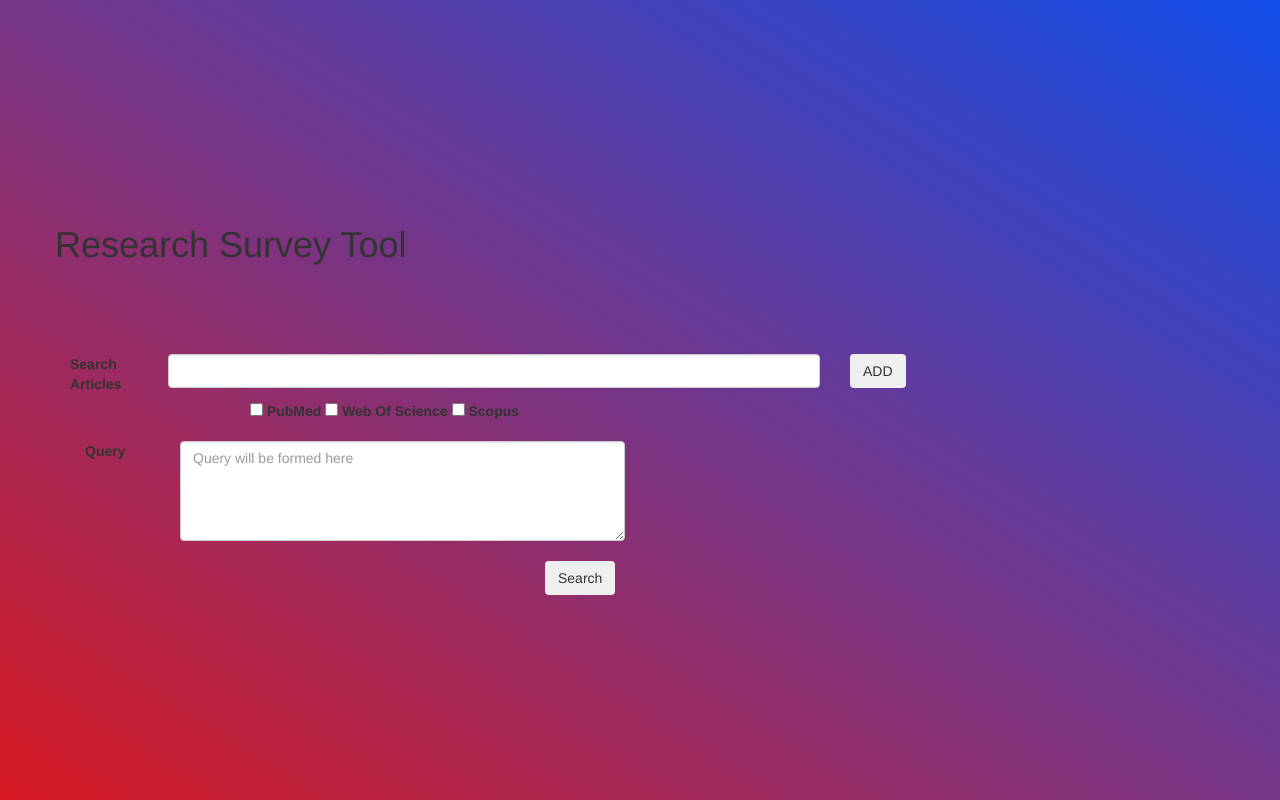
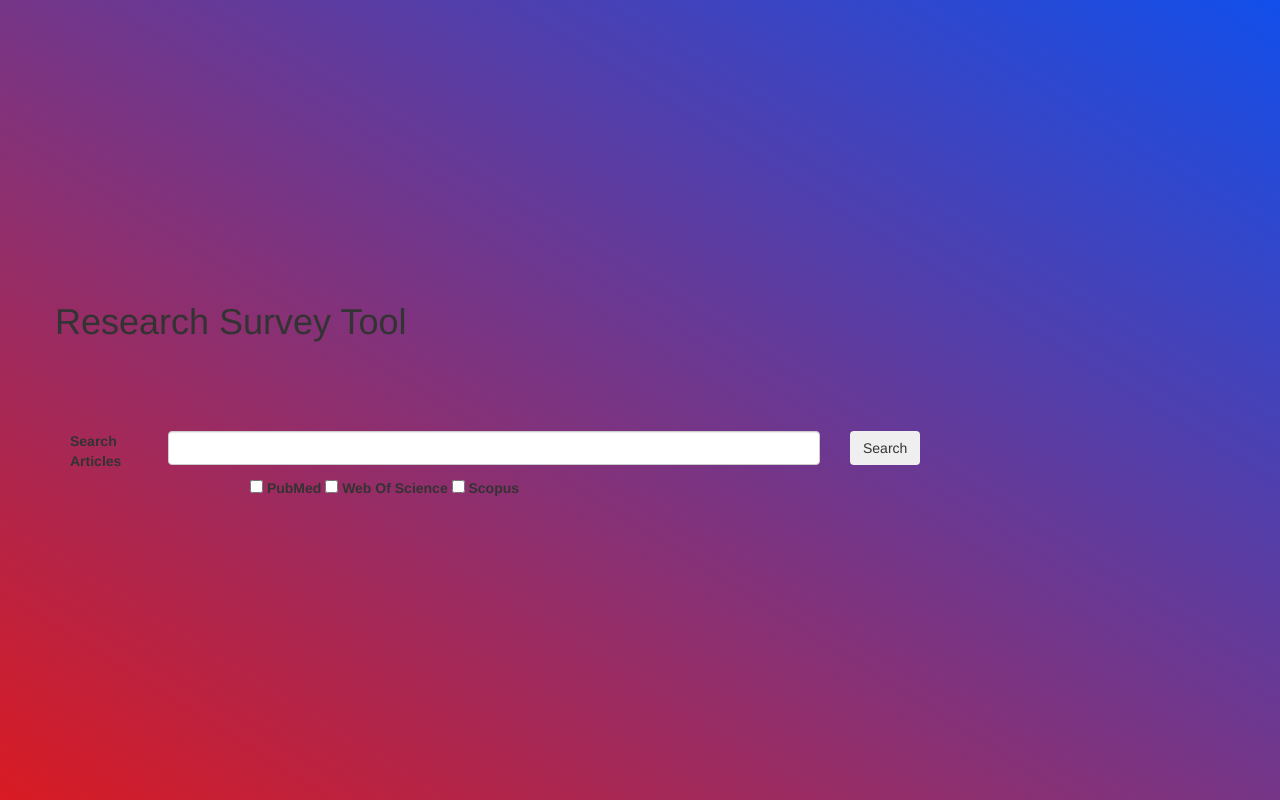
Before and after one commit to Kanth16/Scintific-Survey-Automation, a Flask app: page / in a window 1280 px wide. Run offline with Flask 2, Linux system fonts and the light colour scheme; some libraries are stand-ins or nearby versions.

Commit message:
updated index file

```diff
--- a/templates/index.html
+++ b/templates/index.html
@@ -7,33 +7,22 @@
 
 {% block content %}
 
+<form method="post">
 
-  <form method="post">
-    <h1> Research Survey Tool </h1>
-  </br>
+<h1> Research Survey Tool </h1>
 </br>
 </br>
 </br>
-
+</br>
     <div class="container text-left">
         <div class="row mb-3">
             <label for="SearchArticles" class="col-sm-1 col-form-label">Search Articles</label>
             <div class="col-sm-7">
-                <input type="text" class="form-control" name="SearchArticles">
+                <input type="text" class="form-control" name="data">
             </div>
                 <div class="col-sm-1">
-                    <div class="dropdown">
-                        <button class="btn btn-secondary dropdown-toggle" type="button" data-toggle="dropdown" aria-expanded="false">
-                        ADD
-                        </button>
-                        <ul class="dropdown-menu">
-                        <li><a class="dropdown-item" href="#">Add with AND</a></li>
-                        <li><a class="dropdown-item" href="#">Add with OR</a></li>
-                        <li><a class="dropdown-item" href="#">Add with NOT</a></li>
-                        </ul>
-                    </div>
+                    <button class="btn btn-outline-success" type="submit" >Search</button>
                 </div>
-            </div>
         </div>
     </div>
 
@@ -58,21 +47,8 @@
             </div>
     </div>
 
-    <div class="container text-left">
-        <label for="Query" class="col-sm-1 col-form-label">Query</label>
-        <div class="form-floating">
-            <div class="col-sm-5">
-                <textarea name="data" class="form-control" placeholder="Query will be formed here" id="QueryForSearch" style="height: 100px"></textarea>
-            </div>
-        </div>
-    </div>
-    <div class="container">
-        <div>
-            </br>
-            <div class="col-sm-5"></div>
-            <button class="btn btn-outline-success" type="submit" >Search</button>
-        </div>
-    </div>
+
+
 
 
 
```
